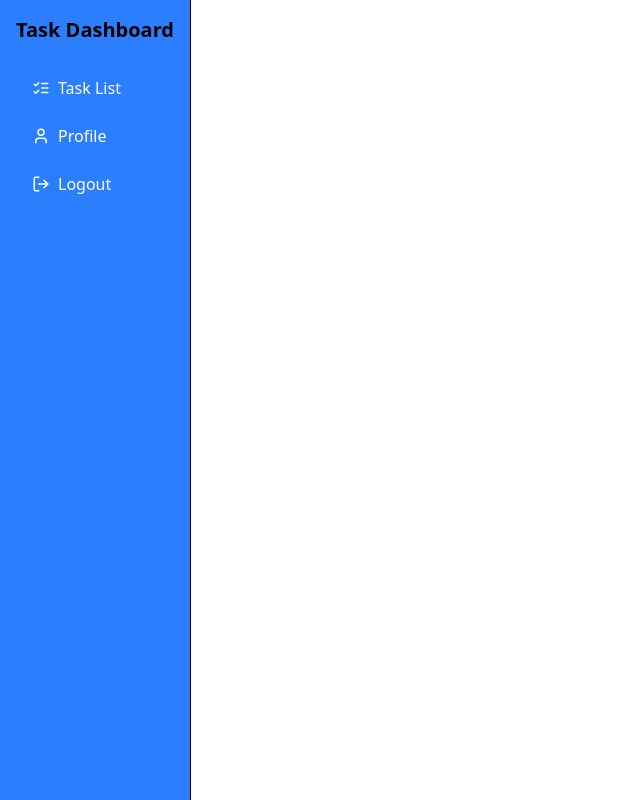
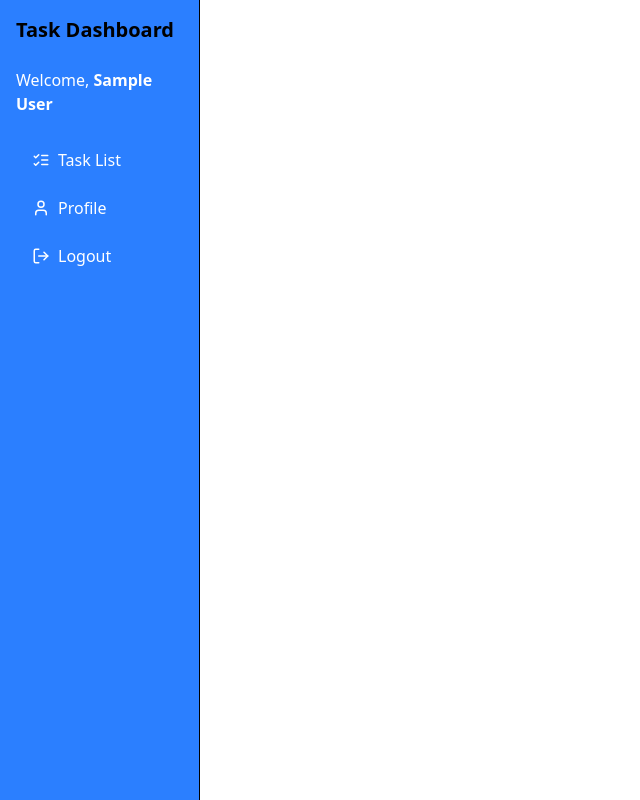
Before and after one commit to edercirino/task-dashboard, a React (Vite) app: page / in a window 1280 px wide. Shown: the whole page, without its empty margins (0-640 px from the left). Built offline with nearby package versions, Linux system fonts and the light colour scheme; sample sign-in values are in the browser's storage.

Commit message:
Update: name on sidebar

```diff
--- a/src/auth/AuthContext.jsx
+++ b/src/auth/AuthContext.jsx
@@ -10,8 +10,8 @@ export function useAuth() {
 export function AuthProvider({ children }) {
   const [token, setToken] = React.useState(() => localStorage.getItem("token"));
   const [user, setUser] = React.useState(() => {
-    const saved = localStorage.getItem("user");
-    return saved ? JSON.parse(saved) : null;
+    const storedUser = localStorage.getItem("user");
+    return storedUser ? JSON.parse(storedUser) : null;
   });
 
   function login(token, userData) {
--- a/src/components/SideBar.jsx
+++ b/src/components/SideBar.jsx
@@ -1,5 +1,5 @@
 import React from "react";
-import { Navigate, NavLink, useNavigate } from "react-router-dom";
+import { NavLink, useNavigate } from "react-router-dom";
 import { ListChecks, User, LogOut } from "lucide-react";
 import { useAuth } from "../auth/AuthContext";
 
@@ -12,8 +12,8 @@ const SideBar = () => {
   const navButtonClass =
     "flex items-center gap-2 px-4 py-2 rounded text-white hover-gray-500 transition w-full";
 
+  const { user, logout } = useAuth();
   const navigate = useNavigate();
-  const { logout } = useAuth();
 
   const handleLogout = () => {
     logout();
@@ -21,8 +21,14 @@ const SideBar = () => {
   };
 
   return (
-    <aside className="2-64  border-r bg-blue-500 h-full p-4">
+    <aside className="w-50  border-r bg-blue-500 h-full p-4">
       <h2 className="text-xl font-bold mb-6">Task Dashboard</h2>
+
+      {user && (
+        <p className="text-white mb-6">
+          Welcome, <strong>{user.name}</strong>
+        </p>
+      )}
 
       <nav className="flex flex-col space-y-2">
         <NavLink to="/tasks" className={navLinkClass}>
```
